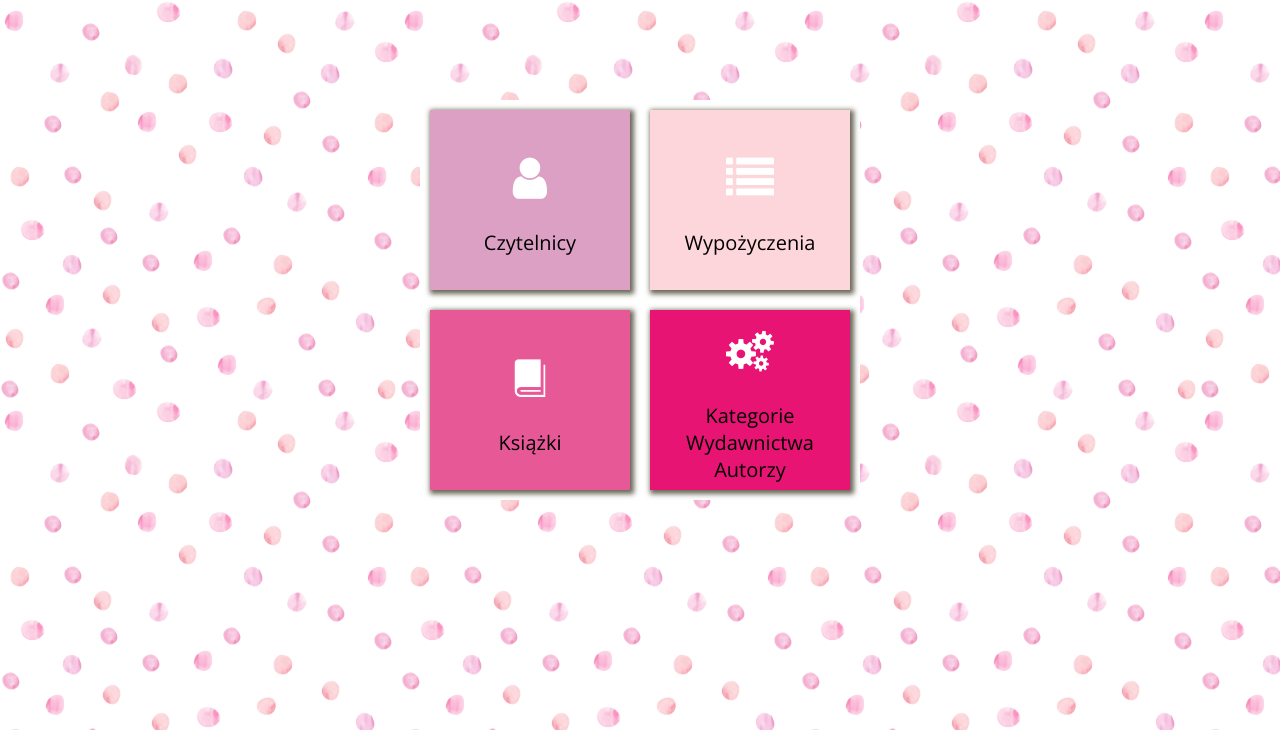
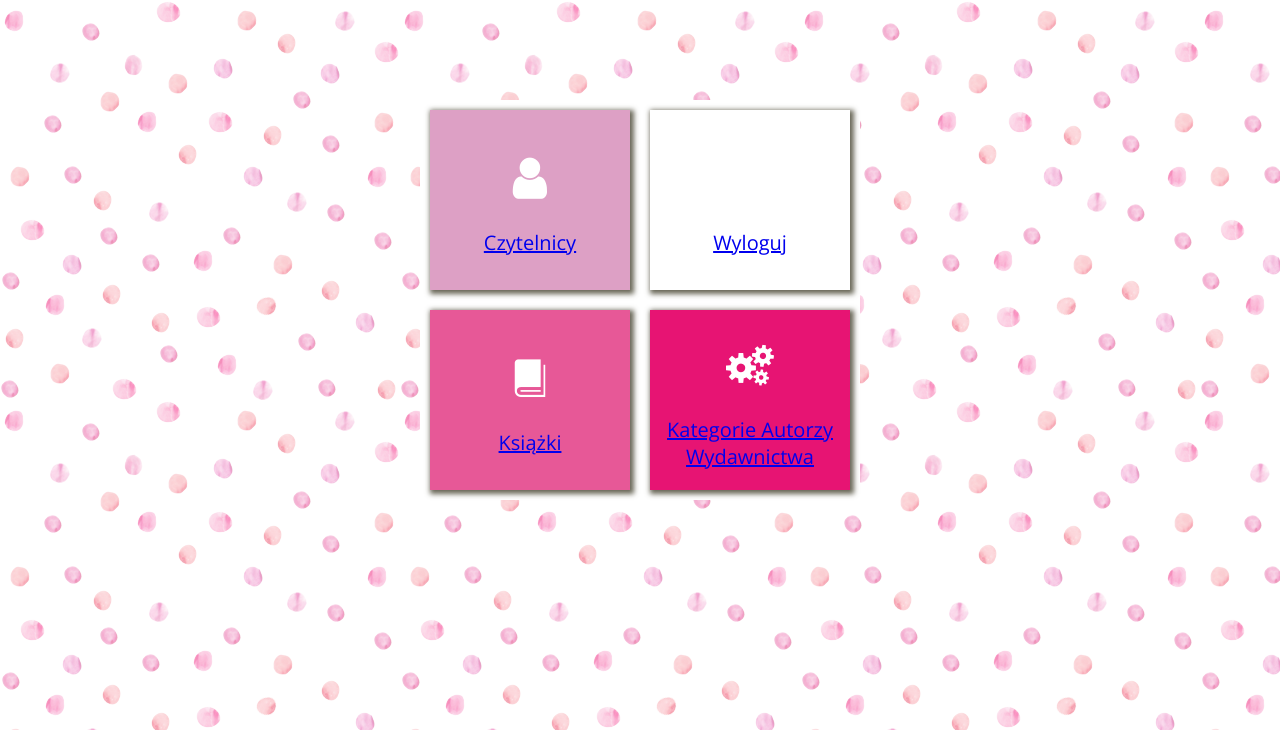
Before and after one commit to jula1717/BibliotekaInternetowa, a PHP site: page /BibliotekaInternetowa/workerProfile in a window 1280 px wide. Shown: the top 730 px of the page. Run offline with PHP 8.4, Linux system fonts and the light colour scheme; the visitor is signed in with stand-in values (Sample User, id 1); some libraries are stand-ins or nearby versions.

Commit message:
modification of div into a href, redirect to readers, logout, configuration

```diff
--- a/app/views/workerProfile.php
+++ b/app/views/workerProfile.php
@@ -1,29 +1,30 @@
-<link rel="stylesheet" href="<?php echo URLROOT; ?>/css/fontello/fontello.css" />
-<link rel="stylesheet" href="<?php echo URLROOT; ?>/css/workerProfile.css?v=2" />
+<link rel="stylesheet" href="<?php echo URLROOT; ?>/css/fontello/fontello.css?v=2" />
+<link rel="stylesheet" href="<?php echo URLROOT; ?>/css/workerProfile.css?v=1" />
 </head>
 <div id="container">
-    <div class="tile" id="readers">
+    <a class="tile" id="readers" href="<?php echo URLROOT."/readers"?>">
         <i class="icon-user"></i>
         <br>
         Czytelnicy
-    </div>
-    <div class="tile" id="borrows">
-        <i class="icon-list"></i>
+    </a>
+    <a class="tile" id="logout" href="<?php echo URLROOT."/workerProfile/logout"?>">
+        <i class="icon-logout"></i>
         <br>
-        Wypożyczenia
-    </div>
+        Wyloguj
+    </a>
     <div style="clear: both;"></div>
-    <div class="tile" id="books">
+    <a class="tile" id="books" href="#">
         <i class="icon-book"></i>
         <br>
         Książki
-    </div>
-    <div class="tile" id="settings">
+    </a>
+    <a class="tile" id="settings" href="<?php echo URLROOT."/Configuration"?>">
         <i class="icon-cogs"></i>
         <br>
-        Kategorie<br>
-        Wydawnictwa<br>
-        Autorzy<br>
-    </div>
-    <div style="clear: both;"></div>
+        Kategorie Autorzy<br>
+        Wydawnictwa
+        <?php if($_SESSION['userData']->typ_konta=="administrator") echo "<br>Pracownicy"?>
+
+</a>
+<div style="clear: both;"></div>
 </div>
```
